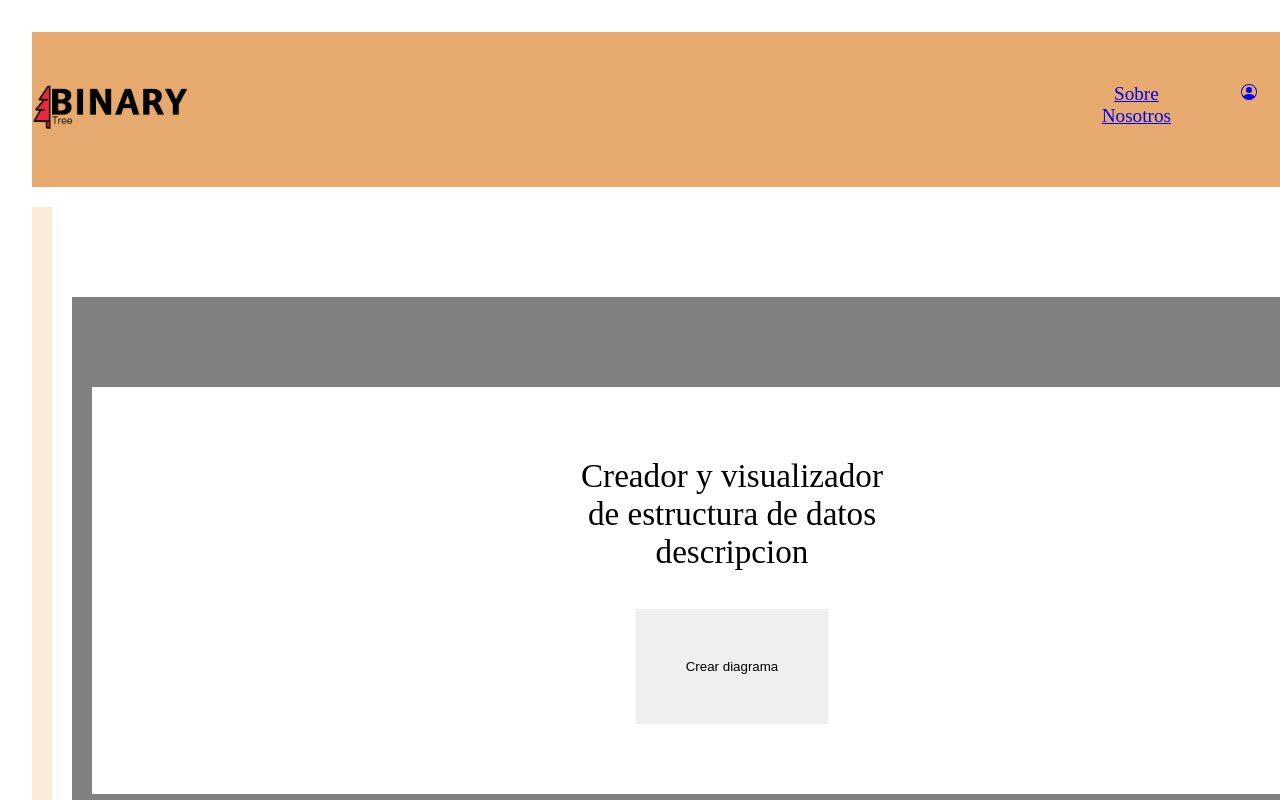
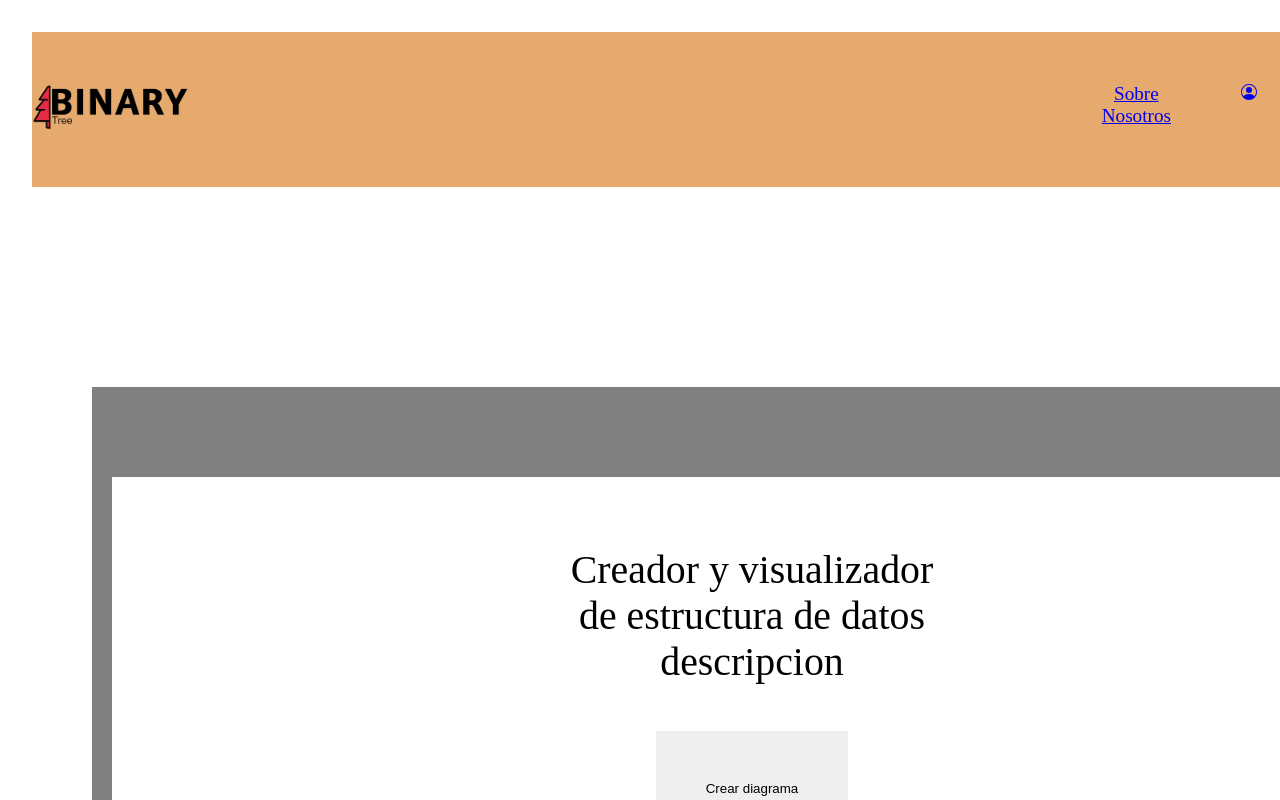
Before and after one commit to MaldBarr/WebProject, a React (Vite) app: page /inicioPagina in a window 1280 px wide. Shown: the top 800 px of the page. Built offline with nearby package versions, Linux system fonts and the light colour scheme.

Commit message:
Inicio.jsx arreglado
Se cambio  <body className={style.body}>
por         <div className={style.body}>
para no generar warnings

```diff
--- a/src/pages/Inicio.jsx
+++ b/src/pages/Inicio.jsx
@@ -8,7 +8,7 @@
     return (
         <>
         <Header/>
-        <body className={style.body}>
+        <div className={style.body}>
           <div className={style.div}>
             <main>
               <div id="createDiagram" className={style.createDiagram}>
@@ -31,7 +31,7 @@
               </Link>
             </main>
           </div>
-        </body>
+        </div>
         <Footer/>
         </>
       );
```
